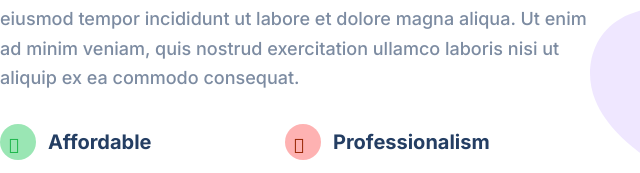
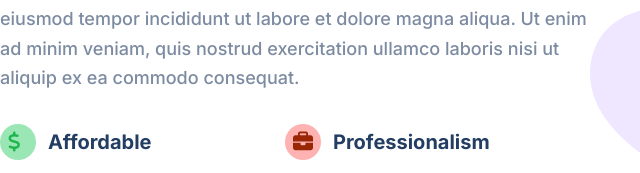
Before and after one commit to EmilyWatkinz/Module-2-First-Project, a plain HTML site: page index.html in a window 1280 px wide. Shown: the part 3423-3596 px from the top of the page, 0-640 px from the left. Drawn offline with Linux system fonts and the light colour scheme.

Commit message:
Add Font Awesome script to index.html

```diff
--- a/index.html
+++ b/index.html
@@ -9,6 +9,7 @@
     <link rel="stylesheet" href="style.css">
     <link rel="stylesheet" href="https://pro.fontawesome.com/releases/v5.10.0/css/all.css"
         integrity="sha384-AYmEC3Yw5cVb3ZcuHtOA93w35dYTsvhLPVnYs9eStHfGJvOvKxVfELGroGkvsg+p" crossorigin="anonymous" />
+    <script src="https://kit.fontawesome.com/497fab1fed.js" crossorigin="anonymous"></script>
 </head>
 
 <body>
```
